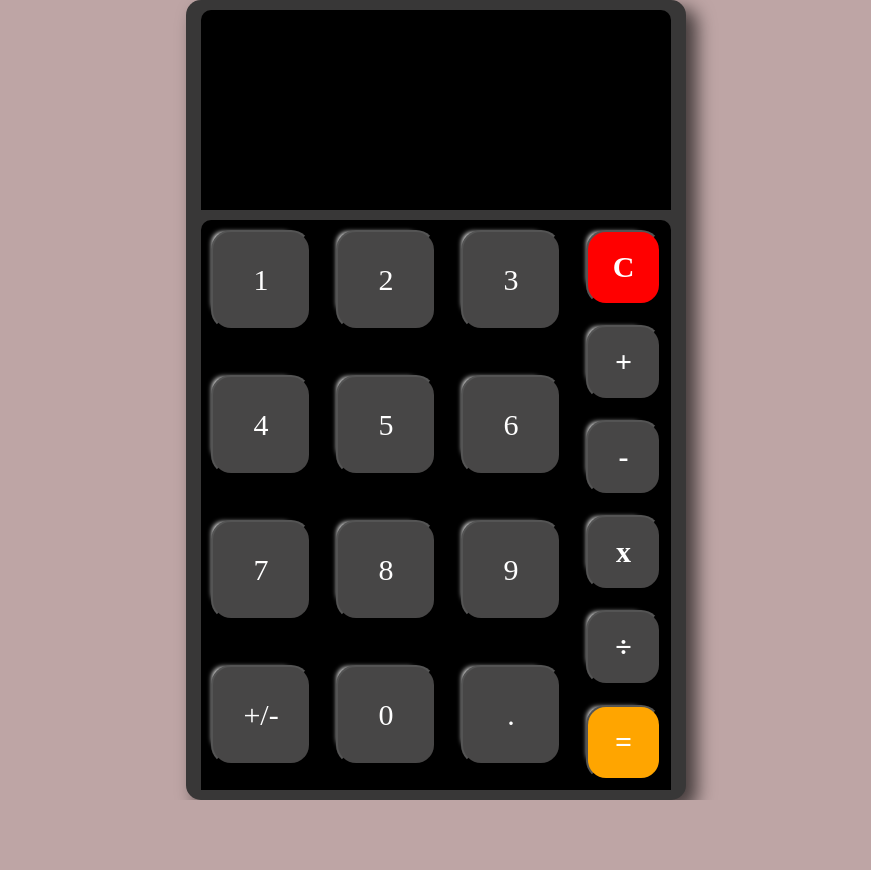
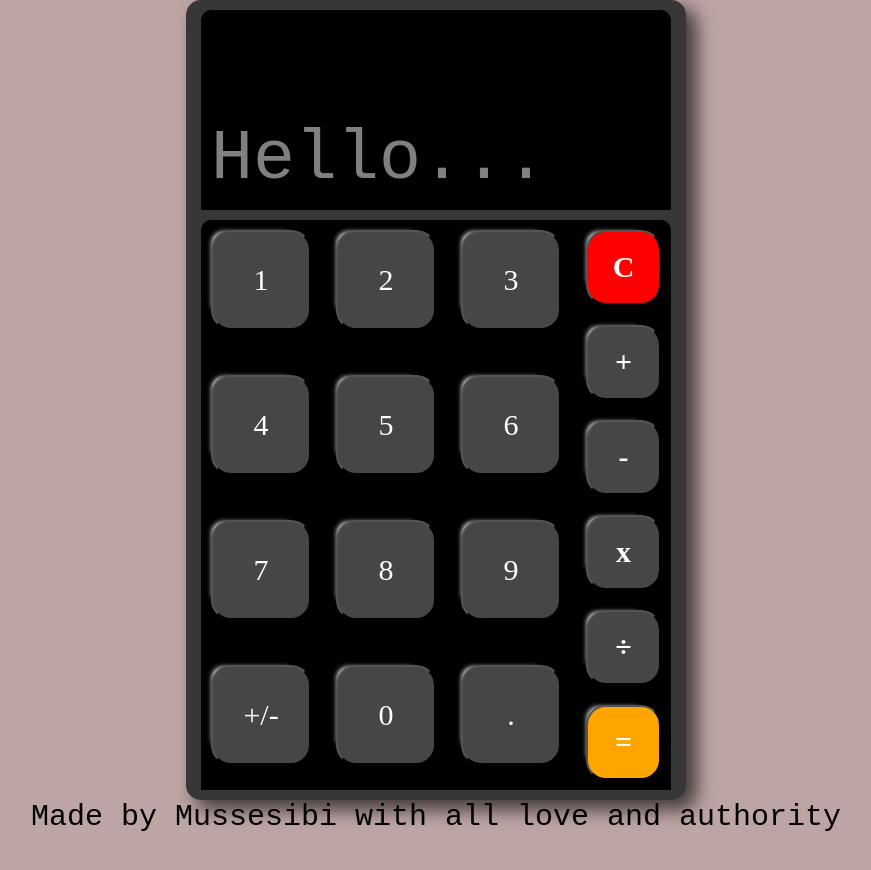
Before and after one commit to Mussesibi/Calculator, a plain HTML site: page index.html in a window 1280 px wide. Shown: the whole page, without its empty margins (204-1075 px from the left). Before the commit the page ends 800 px from the top, so only its background shows below. Drawn offline with Linux system fonts and the light colour scheme.

Commit message:
Add final hello message to finished project project is considered done this point

```diff
--- a/index.html
+++ b/index.html
@@ -46,5 +46,7 @@
             </div>
         </div>
     </div>
+    <footer>Made by Mussesibi with all love and authority</footer>
+
 </body>
 </html>
--- a/script.js
+++ b/script.js
@@ -5,6 +5,23 @@ let currentInput = ""
 let currentOperator = ""
 let storedValue = 0
 
+document.addEventListener('DOMContentLoaded',animateText)
+
+function animateText(){
+    const Text = "Hello..."
+    let currentIndex = 0
+    const intervalId = setInterval(()=>{
+        if(currentIndex <= Text.length){
+        const dsiplayedText = Text.slice(0,currentIndex)
+        display.style.cssText = "color: gray; font-family:'Courier New', Courier, monospace;"
+        display.textContent = dsiplayedText
+        currentIndex++
+    }else{
+        clearInterval(intervalId)
+    }
+
+    },300)
+}
 buttons.forEach(btn => {
     btn.addEventListener('click', ()=>{
 
--- a/style.css
+++ b/style.css
@@ -1,5 +1,8 @@
 body{
     background-color: rgb(190, 165, 165);
+    display: flex;
+    flex-direction: column;
+    align-items: center;
 }
 .container {
     width: 650px;
@@ -123,3 +126,9 @@ button.operator.del:hover {
         -moz-box-shadow: inset -8px -7px 5px -9px rgba(255,255,255,1);
         box-shadow: inset -8px -7px 5px -9px rgba(255,255,255,1);
 }
+
+footer{
+    font-size: 30px;
+    margin-bottom: 35px;
+    font-family: 'Courier New', Courier, monospace;
+}
```
